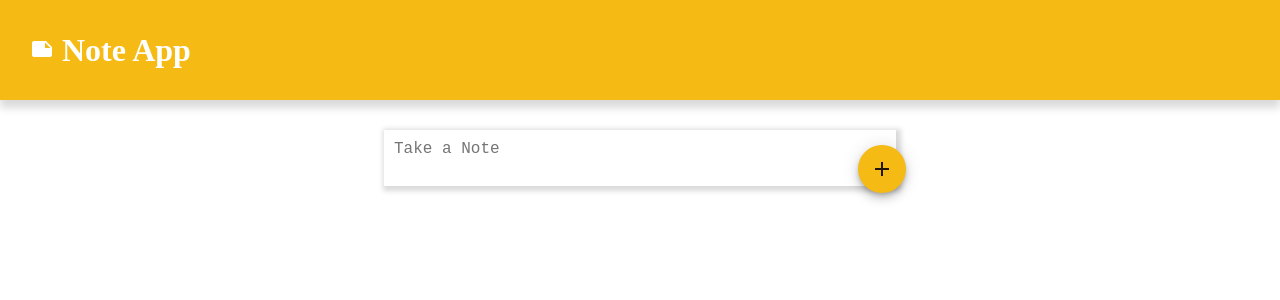
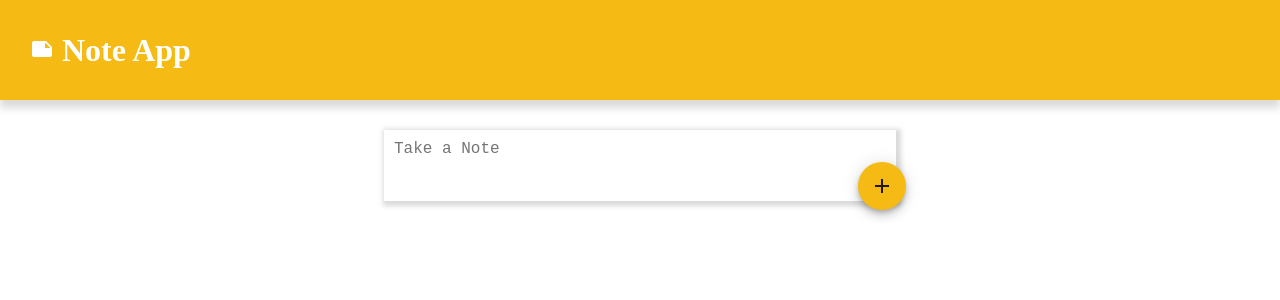
Before and after one commit to azgar0053/react-note-app, a React (Create React App) app: page / in a window 1280 px wide. Shown: the top 300 px of the page. Built offline with nearby package versions, Linux system fonts and the light colour scheme.

Commit message:
updated note overflow css

```diff
--- a/src/Component/CreateArea/CreateArea.module.css
+++ b/src/Component/CreateArea/CreateArea.module.css
@@ -23,6 +23,7 @@
     outline: none;
     font-size: 1.5rem;
     font-weight:bolder !important;
+    overflow: scroll;
 }
 
 
@@ -32,6 +33,7 @@
     width: 100%;
     outline: none;
     font-size: 1rem;
+    overflow: scroll;
 }
 
 .addBtn {
--- a/src/Component/Note/Note.module.css
+++ b/src/Component/Note/Note.module.css
@@ -12,6 +12,7 @@
     padding-right:20px ;
     text-wrap: wrap;
     font-size: 1.5rem;
+    overflow: scroll;
 }
 
 .noteDiv > p {
@@ -19,6 +20,7 @@
     padding-right:20px ;
     text-wrap: wrap;
     font-size: 1rem;
+    overflow: scroll;
 }
 
 .deleteIcon {
```
